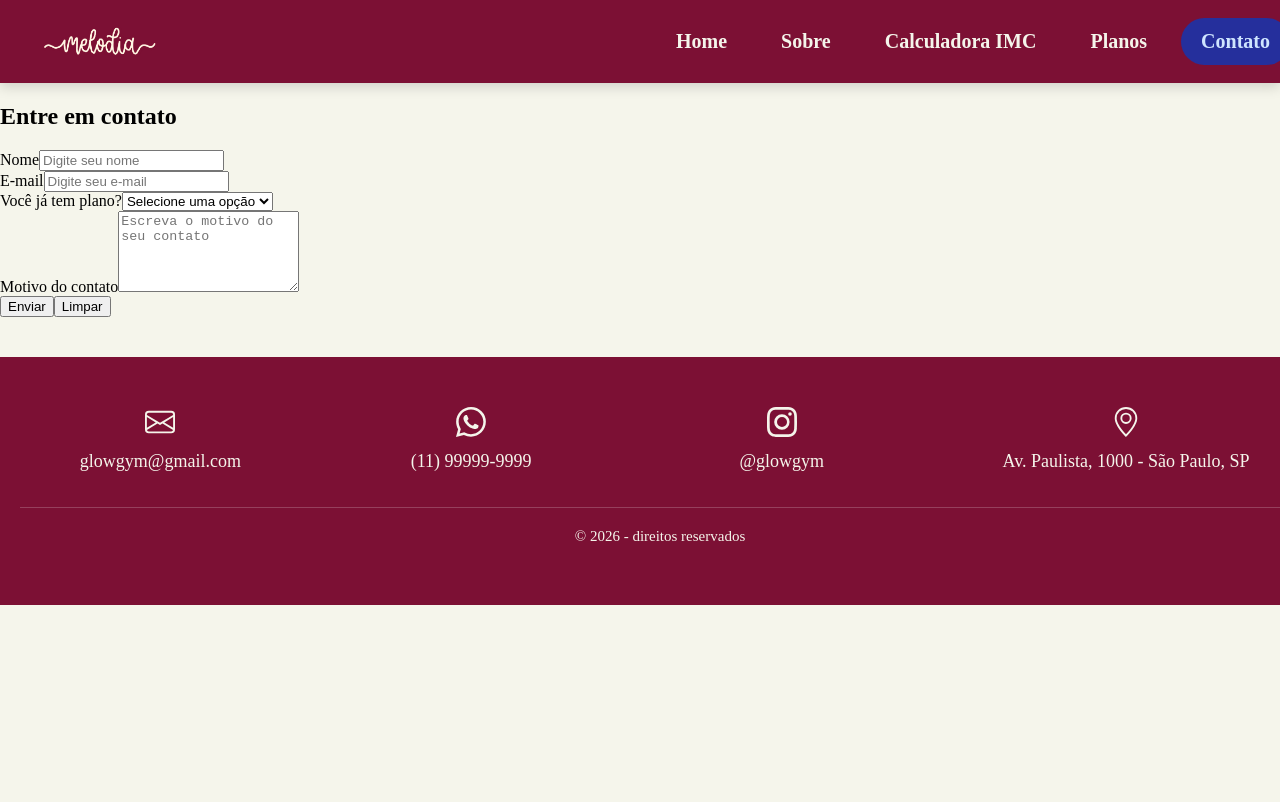
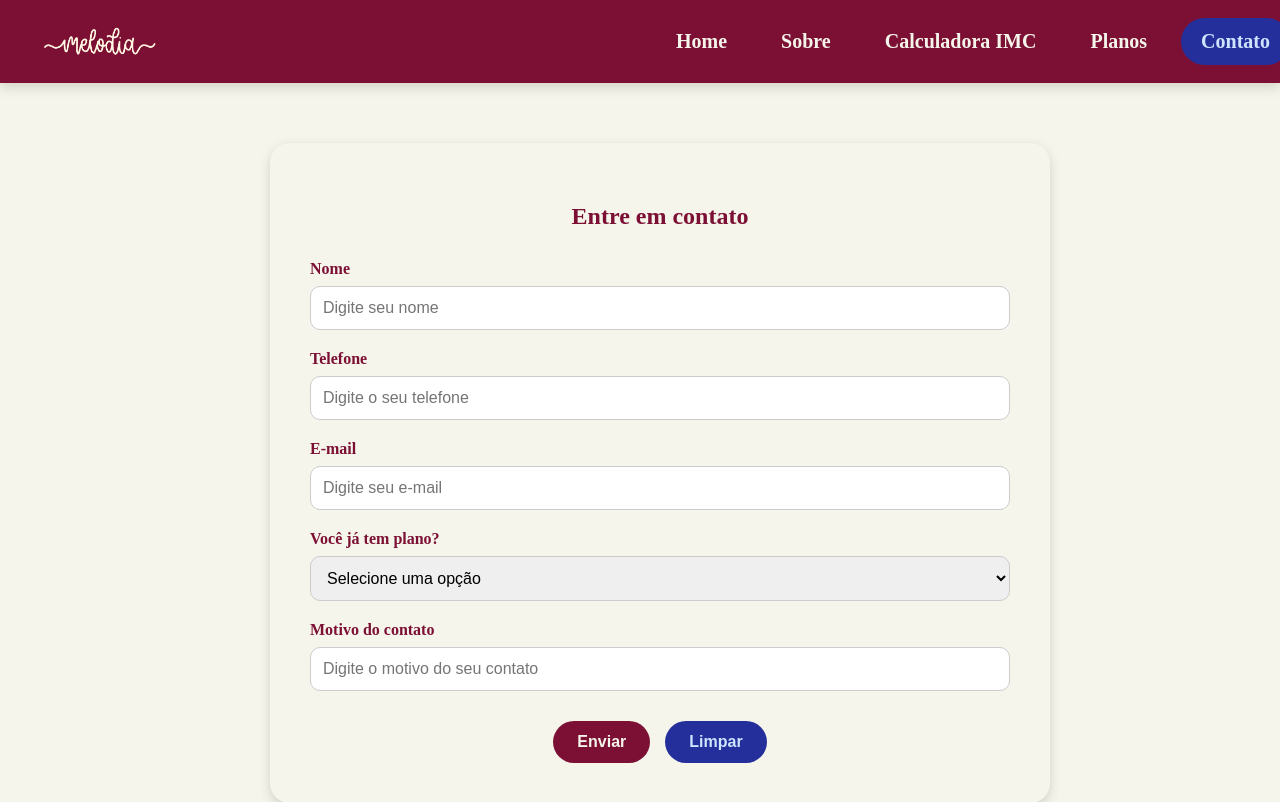
Before and after one commit to 1-ESPA/CP4-WebDev, a React (Vite) app: page /contato in a window 1280 px wide. Shown: the top 802 px of the page. Built offline with nearby package versions, Linux system fonts and the light colour scheme.

Commit message:
sytle: Adicionando o css de contato

```diff
--- a/src/css/contato.css
+++ b/src/css/contato.css
@@ -0,0 +1,80 @@
+.contato {
+  width: 100%;
+  padding: 60px 20px;
+  display: flex;
+  justify-content: center;
+}
+
+.contato-container {
+  width: 100%;
+  max-width: 700px;
+  background-color: var(--bgColor4);
+  padding: 40px;
+  border-radius: 20px;
+  box-shadow: 0 4px 12px rgba(0, 0, 0, 0.15);
+}
+
+.contato-container h1 {
+  text-align: center;
+  margin-bottom: 30px;
+  color: var(--bgColor2);
+}
+
+.formulario {
+  display: flex;
+  flex-direction: column;
+  gap: 20px;
+}
+
+.campo {
+  display: flex;
+  flex-direction: column;
+}
+
+.campo label {
+  margin-bottom: 8px;
+  font-weight: 600;
+  color: var(--bgColor2);
+}
+
+.campo input,
+.campo select,
+.campo textarea {
+  padding: 12px;
+  border: 1px solid #ccc;
+  border-radius: 10px;
+  font-size: 16px;
+  outline: none;
+}
+
+.botoes {
+  display: flex;
+  justify-content: center;
+  gap: 15px;
+  margin-top: 10px;
+}
+
+.botoes button {
+  padding: 12px 24px;
+  border: none;
+  border-radius: 999px;
+  font-size: 16px;
+  font-weight: 600;
+  cursor: pointer;
+  transition: 0.3s;
+}
+
+.botoes button[type="submit"] {
+  background-color: var(--bgColor2);
+  color: var(--bgColor4);
+}
+
+.botoes button[type="reset"] {
+  background-color: var(--bgColor3);
+  color: var(--bgColor1);
+}
+
+.botoes button:hover {
+  opacity: 0.9;
+  transform: translateY(-1px);
+}
--- a/src/routes/Contato.jsx
+++ b/src/routes/Contato.jsx
@@ -11,6 +11,11 @@ const Contato = () => {
           <div className="campo">
             <label htmlFor="nome">Nome</label>
             <input type="text" id="nome" name="nome" placeholder="Digite seu nome" />
+          </div>
+
+          <div className="campo">
+            <label htmlFor="campo">Telefone</label>
+            <input type="text" id="telefone" name="telefone" placeholder="Digite o seu telefone" />
           </div>
 
           <div className="campo">
@@ -29,12 +34,7 @@ const Contato = () => {
 
           <div className="campo">
             <label htmlFor="motivo">Motivo do contato</label>
-            <textarea
-              id="motivo"
-              name="motivo"
-              rows="5"
-              placeholder="Escreva o motivo do seu contato"
-            ></textarea>
+            <input type="text" id="motivo" name="motivo" placeholder="Digite o motivo do seu contato" />
           </div>
 
           <div className="botoes">
```
